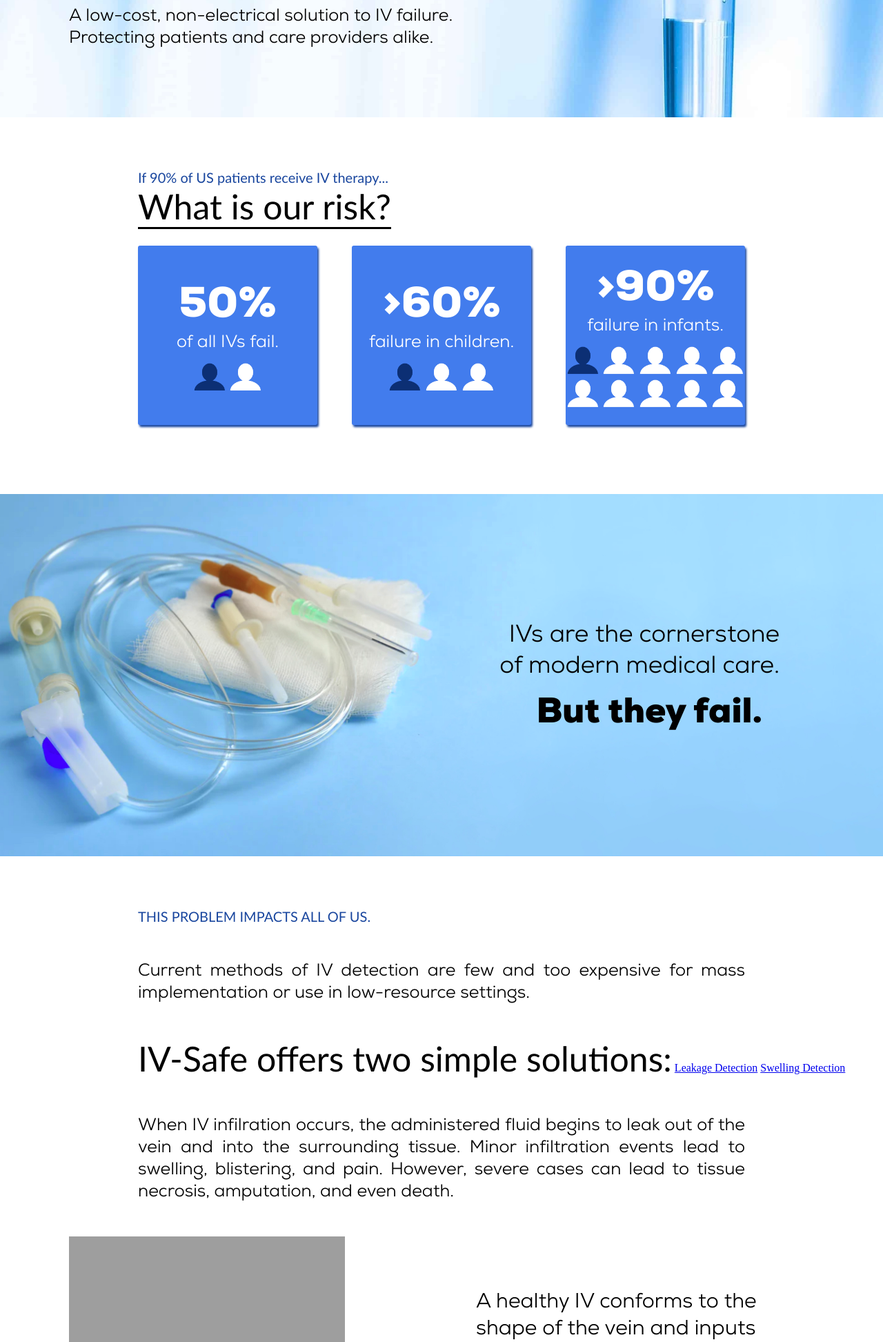
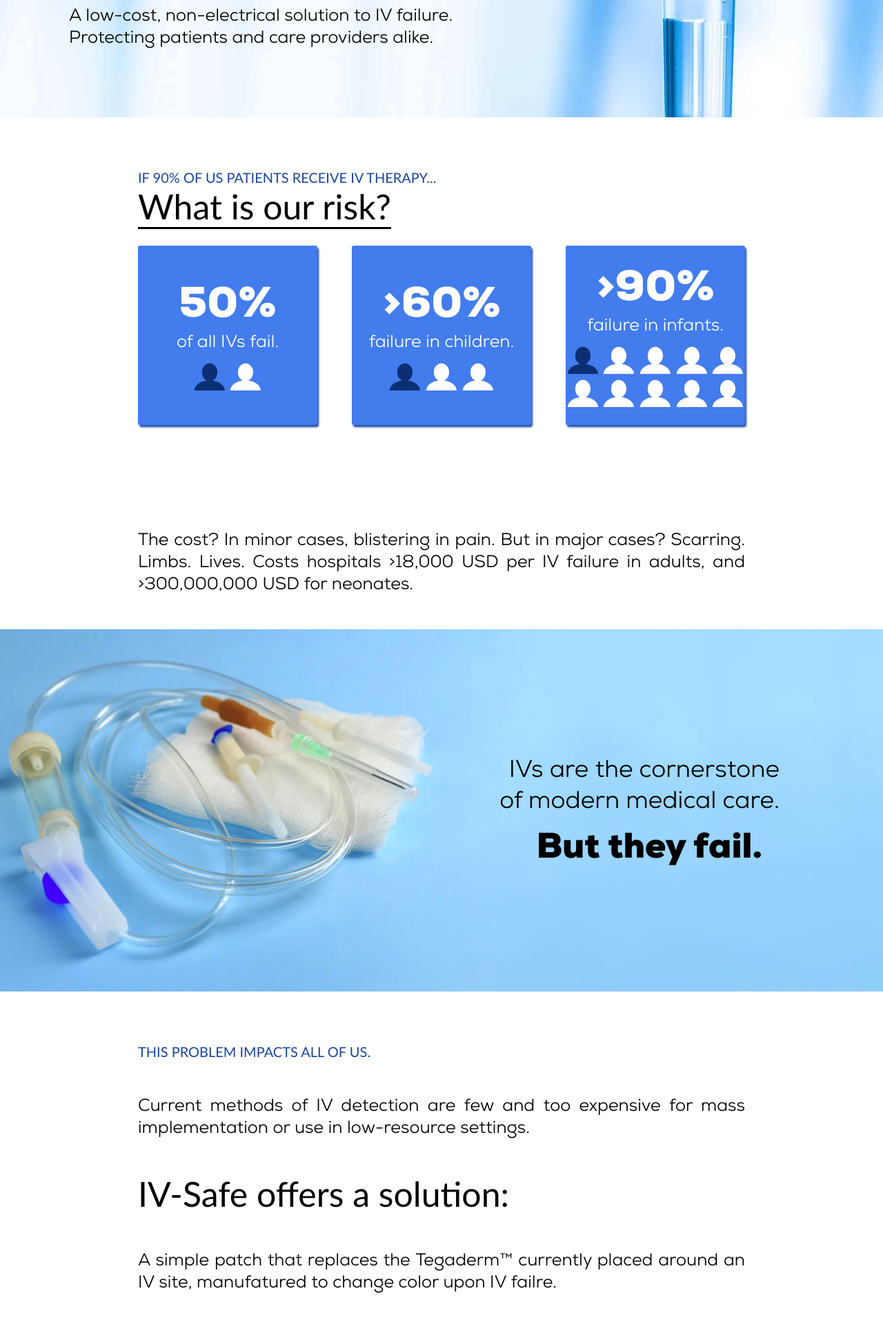
Before and after one commit to wkitch13/IV-Safe, a Flask app: page / in a window 1280 px wide. Shown: the part 430-2375 px from the top of the page at 69% size. Run offline with Flask 3, Linux system fonts and the light colour scheme; grey boxes are pictures that could not be loaded.

Commit message:
misc. things

```diff
--- a/templates/base.html
+++ b/templates/base.html
@@ -40,6 +40,7 @@
             <a href="/team">TEAM</a>
             <a href="/about">ABOUT</a>
         </div>
+        Low-cost. Life-saving.
     </footer>
 
     </body>
--- a/templates/homepage.html
+++ b/templates/homepage.html
@@ -10,7 +10,7 @@
             </div>
         </div>
 
-        <div class="p1_homepage">If 90% of US patients receive IV therapy...</div>
+        <div class="p1_homepage">IF 90% OF US PATIENTS RECEIVE IV THERAPY...</div>
         <div class="heading">
             What is our risk?
             <hr>
@@ -68,6 +68,11 @@
             </div>
         </div>
 
+        <div class="p1">
+            The cost? In minor cases, blistering in pain. But in major cases? Scarring. Limbs. Lives.
+            Costs hospitals >18,000 USD per IV failure in adults, and >300,000,000 USD for neonates.
+        </div>
+
         <div class="iv_equipment">
             <div class="text1">
                 IVs are the cornerstone <br>of modern medical care.
@@ -80,7 +85,12 @@
         <div class="p1_homepage">THIS PROBLEM IMPACTS ALL OF US.</div>
         <div class="p1">Current methods of IV detection are few and too expensive for mass implementation
             or use in low-resource settings.</div>
-        <div class="heading">IV-Safe offers two simple solutions:</div>
+
+        <div class="heading">IV-Safe offers a solution:</div>
+        <div class="p1">A simple patch that replaces the Tegaderm™ currently placed around an IV site, manufatured to
+            change color upon IV failre. </div>
+
+        <div class="p1">No electronic hookups. No training. Low cost.</div>
         <a href="/leakage">Leakage Detection</a>
         <a href="/swelling">Swelling Detection</a>
 
```
